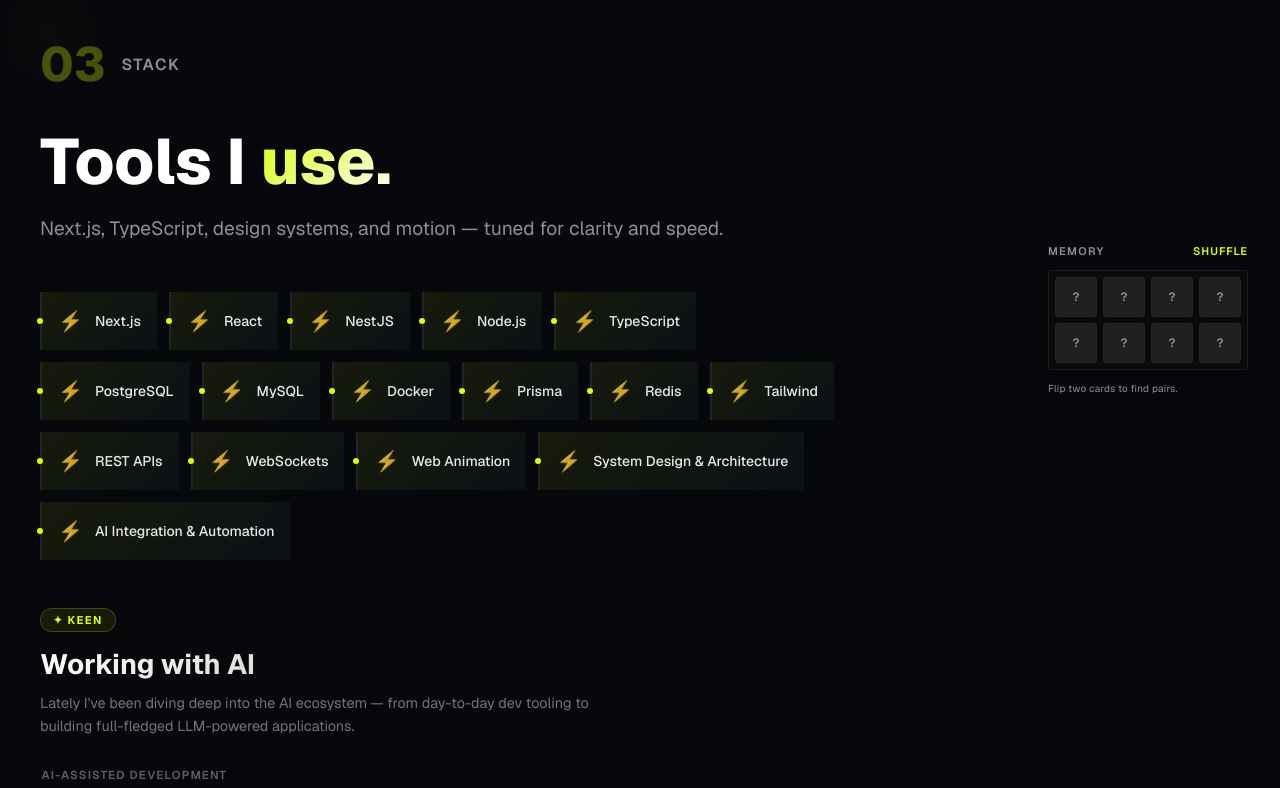
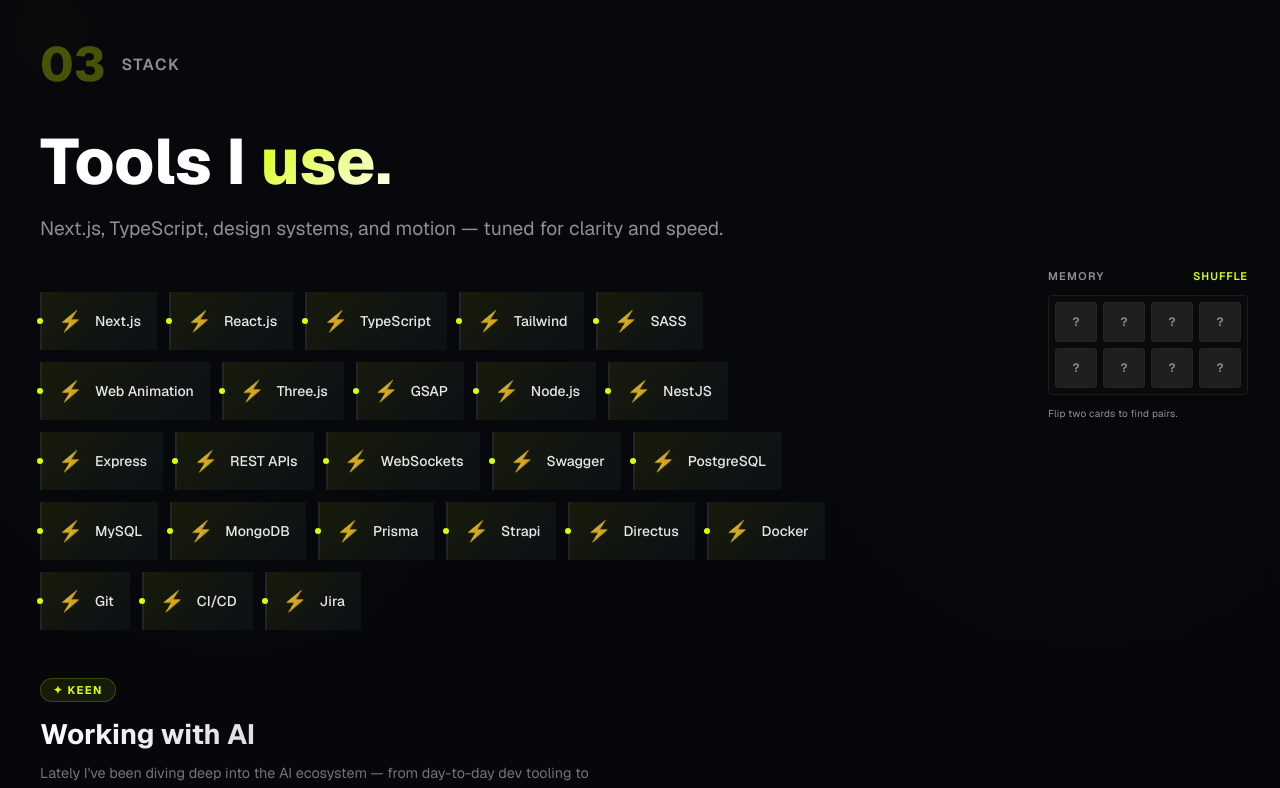
Before and after one commit to prakash-2021/portfolio, a Next.js app: page / in a window 1280 px wide. Shown: the part 2000-2788 px from the top of the page. Built offline with nearby package versions, Linux system fonts and the light colour scheme.

Commit message:
update information

```diff
--- a/src/app/layout.tsx
+++ b/src/app/layout.tsx
@@ -20,6 +20,9 @@ export const metadata: Metadata = {
     template: `%s — ${site.name}`,
   },
   description: site.description,
+  icons: {
+    icon: "/favicon.png",
+  },
 };
 
 export default function RootLayout({
--- a/src/app/page.tsx
+++ b/src/app/page.tsx
@@ -113,7 +113,9 @@ export default function VerticalPortfolio() {
               onClick={() => setIsMobileMenuOpen(!isMobileMenuOpen)}
               aria-label="Toggle menu"
             >
-              <div className={`${styles.hamburgerIcon} ${isMobileMenuOpen ? styles.open : ""}`}>
+              <div
+                className={`${styles.hamburgerIcon} ${isMobileMenuOpen ? styles.open : ""}`}
+              >
                 <span></span>
                 <span></span>
                 <span></span>
@@ -123,7 +125,9 @@ export default function VerticalPortfolio() {
         </nav>
 
         {/* Mobile Menu Overlay */}
-        <div className={`${styles.mobileMenu} ${isMobileMenuOpen ? styles.open : ""}`}>
+        <div
+          className={`${styles.mobileMenu} ${isMobileMenuOpen ? styles.open : ""}`}
+        >
           <div className={styles.mobileMenuLinks}>
             {sections.map((section, index) => (
               <a
@@ -133,7 +137,9 @@ export default function VerticalPortfolio() {
                 data-active={activeSection === index ? "true" : "false"}
                 onClick={() => setIsMobileMenuOpen(false)}
               >
-                <span className={styles.mobileNavNumber}>{pad2(index + 1)}</span>
+                <span className={styles.mobileNavNumber}>
+                  {pad2(index + 1)}
+                </span>
                 {section.label}
               </a>
             ))}
@@ -205,21 +211,29 @@ export default function VerticalPortfolio() {
                       <div className={styles.techGrid}>
                         {[
                           "Next.js",
-                          "React",
+                          "React.js",
+                          "TypeScript",
+                          "Tailwind",
+                          "SASS",
+                          "Web Animation",
+                          "Three.js",
+                          "GSAP",
+                          "Node.js",
                           "NestJS",
-                          "Node.js",
-                          "TypeScript",
+                          "Express",
+                          "REST APIs",
+                          "WebSockets",
+                          "Swagger",
                           "PostgreSQL",
                           "MySQL",
+                          "MongoDB",
+                          "Prisma",
+                          "Strapi",
+                          "Directus",
                           "Docker",
-                          "Prisma",
-                          "Redis",
-                          "Tailwind",
-                          "REST APIs",
-                          "WebSockets",
-                          "Web Animation",
-                          "System Design & Architecture",
-                          "AI Integration & Automation",
+                          "Git",
+                          "CI/CD",
+                          "Jira",
                         ].map((tech, i) => (
                           <div
                             key={i}
@@ -255,10 +269,10 @@ export default function VerticalPortfolio() {
                             </span>
                             <div className={styles.aiGrid}>
                               {[
+                                { icon: "🦙", name: "Claude Code" },
+                                { icon: "🖱️", name: "Cursor" },
+                                { icon: "🚀", name: "Antigravity" },
                                 { icon: "🤖", name: "GitHub Copilot" },
-                                { icon: "💬", name: "ChatGPT" },
-                                { icon: "🖱️", name: "Cursor" },
-                                { icon: "🦙", name: "Claude Code" },
                               ].map((tool, i) => (
                                 <div
                                   key={i}
--- a/src/lib/projects.ts
+++ b/src/lib/projects.ts
@@ -42,7 +42,7 @@ export const projects: Project[] = [
     tagline:
       "Full-stack travel and trekking platform with dynamic content management and booking features.",
     description:
-      "Built a modern travel and trekking website enabling users to explore packages, itineraries, and travel details. Worked on both frontend and backend systems, ensuring fast performance and SEO optimization for better visibility.",
+      "Built a modern travel and trekking website enabling users to explore packages, itineraries, and travel details. Worked across both frontend and backend, implementing REST APIs and a CMS dashboard for efficient content management. Added localization support for multi-language accessibility and optimized the platform for performance and SEO to improve visibility and user experience.",
     image: "/projects/achievetrek.png",
     heroGradient:
       "linear-gradient(135deg, rgba(100, 190, 255, 0.4) 0%, rgba(5, 5, 5, 0) 100%)",
@@ -87,7 +87,7 @@ export const projects: Project[] = [
     tagline:
       "Dynamic website with seamless animations and captivating effects.",
     description:
-      "Created dynamic websites using Next.js, incorporating cutting-edge tools like Three.js and GSAP for seamless animations and captivating effects, enhancing the overall user experience.",
+      "Created a dynamic website using Next.js, Three.js, and GSAP, implementing 3D scroll animations, smooth page transitions, and interactive visual effects. Achieved a 90 Lighthouse performance score while delivering a visually rich and engaging user experience.",
     image: "/projects/cutsandcoffee.png",
     heroGradient:
       "linear-gradient(135deg, rgba(200, 150, 100, 0.4) 0%, rgba(5, 5, 5, 0) 100%)",
@@ -161,7 +161,7 @@ export const projects: Project[] = [
     tagline:
       "Event-based cultural website with dynamic content and animations.",
     description:
-      "Developed a visually engaging website for cultural/event presentation. Focused heavily on SEO, smooth UI interactions, and responsive design for better engagement.",
+      "Developed a visually engaging website for cultural/event presentation, achieving a 93 Lighthouse performance score. Focused heavily on SEO, smooth UI interactions, and responsive design for better engagement.",
     image: "/projects/biskajatra.png",
     heroGradient:
       "linear-gradient(135deg, rgba(255, 200, 100, 0.4) 0%, rgba(5, 5, 5, 0) 100%)",
```
Also changed, not shown: public/favicon.png (added), 1 other file (tests, documents, lock files or other folders).
